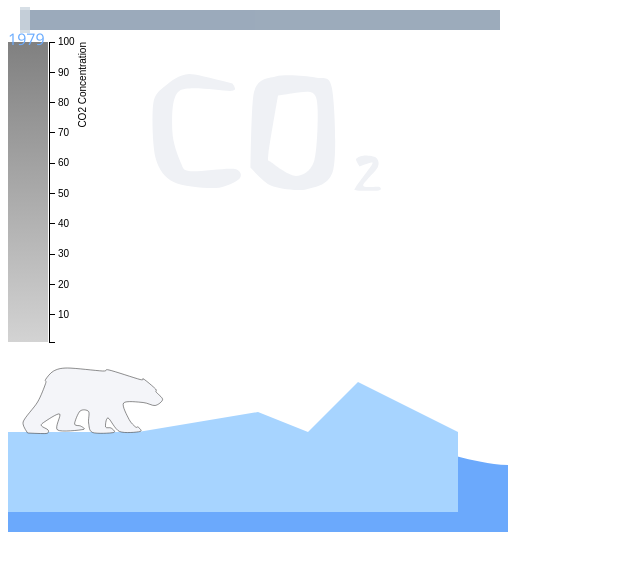
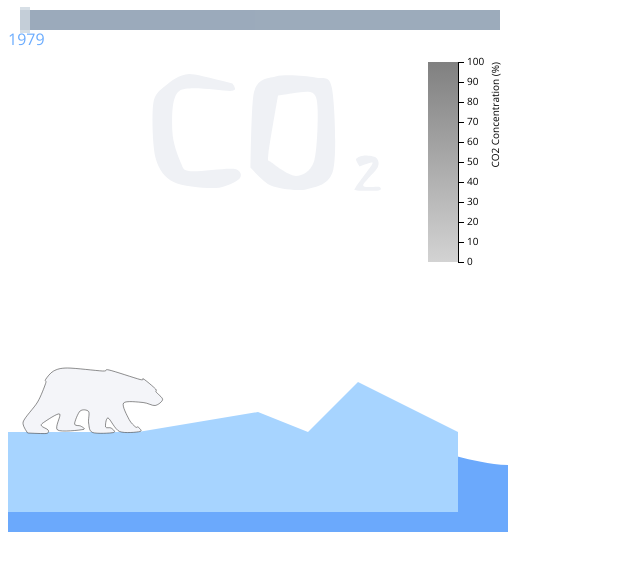
Before and after one commit to ChenxiSu/DataVisualizationProject2, a plain HTML site: page test.html in a window 1280 px wide. Shown: the whole page, without its empty margins (0-640 px from the left). Drawn offline with nearby package versions, Linux system fonts and the light colour scheme.

Commit message:
Added CO2 concentration Scale

```diff
--- a/test.html
+++ b/test.html
@@ -8,7 +8,7 @@ body { font-family: "Open Sans"; }
 /*svg { border: solid black 1px;
       }*/
     .axis text {
-        font: 10px sans-serif;
+        font: 10px Open Sans;
       }
 
       .axis line, .axis path {
@@ -291,24 +291,6 @@ var lineFunction2 = d3.svg.line()
                             .attr("fill", "#EFF1F5")
                             .attr("transform", "scale(1.2,1.2), translate(110,0)");
 
-      var w = 140, h = 400;
-
-      var key = svgContainer.append("svg").attr("width", w).attr("height", h).attr("transform", " translate(300,0)");
-
-      var legend = key.append("defs").append("svg:linearGradient").attr("id", "gradient").attr("x1", "100%").attr("y1", "0%").attr("x2", "100%").attr("y2", "100%").attr("spreadMethod", "pad");
-
-      legend.append("stop").attr("offset", "0%").attr("stop-color", "grey").attr("stop-opacity", 1);
-
-      legend.append("stop").attr("offset", "100%").attr("stop-color", "lightgrey").attr("stop-opacity", 1);
-
-      key.append("rect").attr("width", w - 100).attr("height", h - 100).style("fill", "url(#gradient)").attr("transform", "translate(0,10)");
-
-      var y = d3.scale.linear().range([300, 0]).domain([1, 100]);
-
-      var yAxis = d3.svg.axis().scale(y).orient("right");
-
-      key.append("g").attr("class", "y axis").attr("transform", "translate(41,10)").call(yAxis).append("text").attr("transform", "rotate(-90)").attr("y", 30).attr("dy", ".71em").style("text-anchor", "end").text("CO2 Concentration");
-
 
 var sealine=[];
 var svg = d3.select("svg");
@@ -590,7 +572,23 @@ function addcloud(time){
                             .attr("fill", "#F4F5F9")
                             .attr("transform", "scale(.5,.5),translate(21.21,650)");
 
+      var w = 130, h = 300;
 
+      var key = svgContainer.append("g").attr("width", w).attr("height", h);
+
+      var legend = key.append("defs").append("svg:linearGradient").attr("id", "gradient").attr("x1", "100%").attr("y1", "0%").attr("x2", "100%").attr("y2", "100%").attr("spreadMethod", "pad");
+
+      legend.append("stop").attr("offset", "0%").attr("stop-color", "grey").attr("stop-opacity", 1);
+
+      legend.append("stop").attr("offset", "100%").attr("stop-color", "lightgrey").attr("stop-opacity", 1);
+
+      key.append("rect").attr("width", w - 100).attr("height", h - 100).style("fill", "url(#gradient)").attr("transform", "translate(420,30)");
+
+      var y = d3.scale.linear().range([200, 0]).domain([0, 100]);
+
+      var yAxis = d3.svg.axis().scale(y).orient("right");
+
+      key.append("g").attr("class", "y axis").attr("transform", "translate(450,30)").call(yAxis).append("text").attr("transform", "rotate(-90)").attr("y", 34).attr("dy", ".71em").style("text-anchor", "end").text("CO2 Concentration (%)");
 </script>
 
 
```
